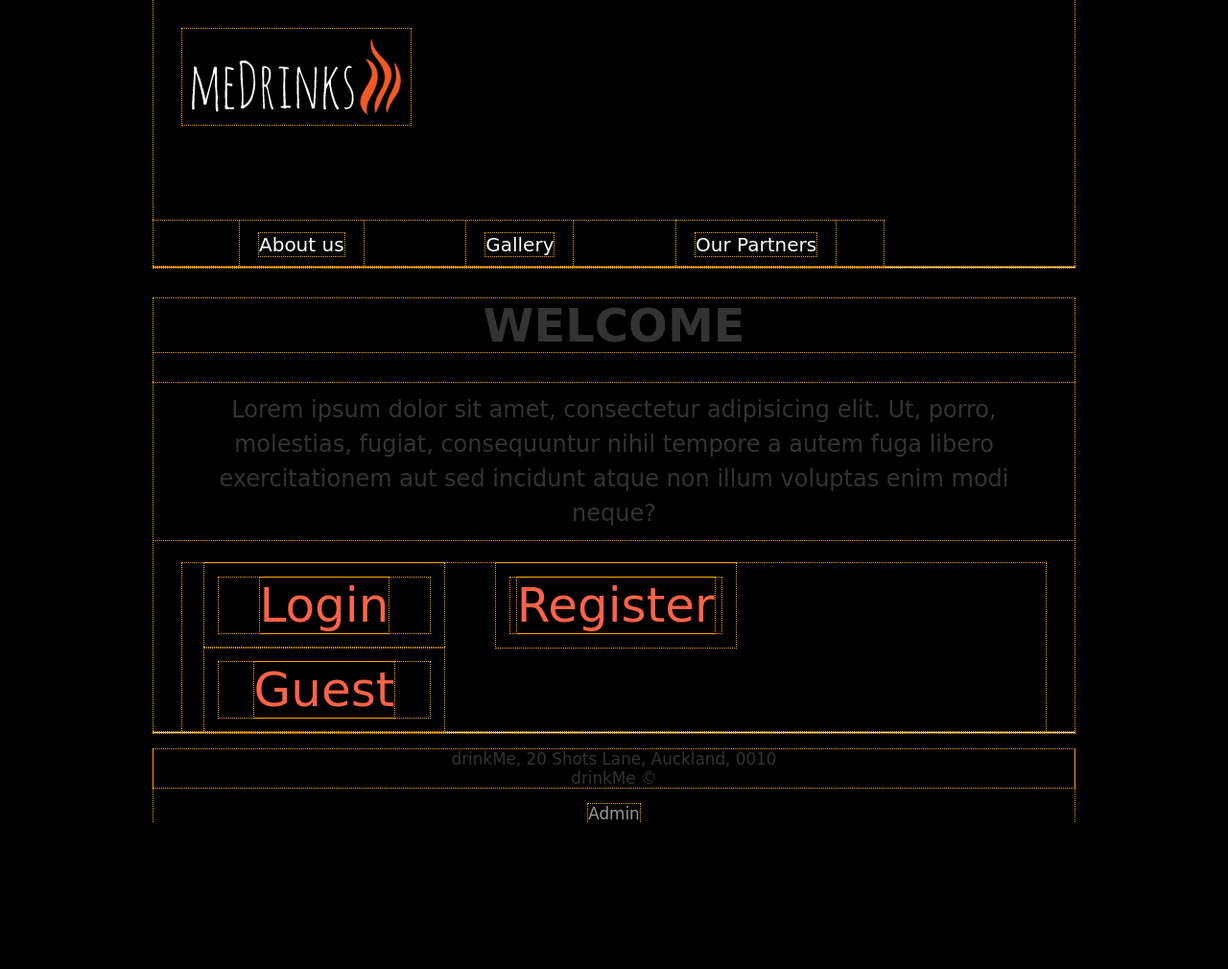
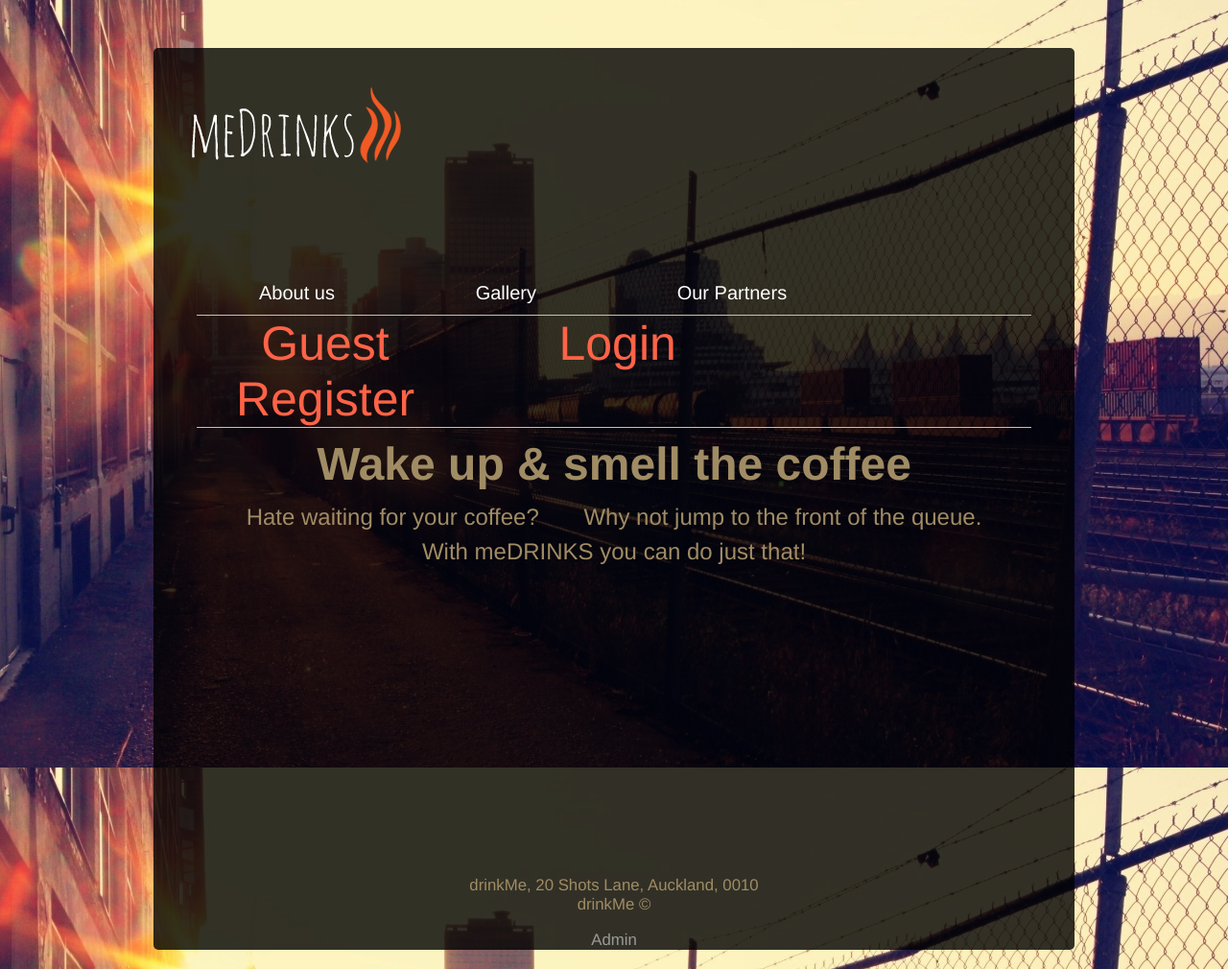
Before and after one commit to SaitauaD/coffee, a PHP site: page / in a window 1280 px wide. Shown: the whole page at 96% size. Before the commit the page ends 857 px from the top, so only its background shows below. Run offline with PHP 8.4, Linux system fonts and the light colour scheme; some libraries are stand-ins or nearby versions.

Commit message:
updated css

```diff
--- a/public/css/style.css
+++ b/public/css/style.css
@@ -16,7 +16,7 @@ article,aside,details,figcaption,figure,footer,header,hgroup,nav,section,summary
 
 *{
 
-	outline: 1px dotted orange;
+/*	outline: 1px dotted orange;  */
 
 	box-sizing: border-box;         /* Opera/IE 8+ */
 	-moz-box-sizing: border-box;    /* Firefox, other Gecko */
@@ -26,26 +26,28 @@ article,aside,details,figcaption,figure,footer,header,hgroup,nav,section,summary
 /* ------ General ------- */
 
 body{
-	background: black;
-/*	background: url('../images/background/coffee.jpg') no-repeat center center fixed;
+/*	background: #140000; */
+	background: url('../images/background/background22.jpg') no-repeat center center fixed;
   		-webkit-background-size: cover;
   		-moz-background-size: cover;
   		-o-background-size: cover;
-  		background-size: cover; 			*/
-	font-family: 'Amatic SC', cursive;
-	color: #333;
+  		background-size: cover;
+	font-family: 'Amatic SC', 'Helvetica neue';
+	color: #A08C64;
 	font-size: 1.5em;
 }
 
-.main, header, footer{
+.container{
 	width: 960px;
 	margin: 0 auto;
-	background: rgba(0, 0, 0, 0.8);
+	background: rgba(0,0,0,0.8);
+	border-radius: 5px;
+	margin-top: 50px;
 }
 
 .line{
-	border-bottom: 1px solid white;
-	width: 960px;
+	border-bottom: 1px solid #C7C1AF;
+	width: 870px;
 	margin: 0 auto;
 }
 .clearfix:after {
@@ -97,11 +99,16 @@ nav ul li a:hover{
 	.main h1, .main p{
 		text-align: center;
 	}
+	.main h1{
+		margin: 10px 0;
+	}
 
 	.main p{
-	padding: 10px 50px;
+		margin: 0;
 		line-height: 1.5;
 	}
+
+/* ------ MAIN ------- */
 
 	/* ------ BUCKET ------- */
 
@@ -113,65 +120,97 @@ nav ul li a:hover{
 	}
 
 	.button{
-		width: 250px;
+		width: 280px;
 		display: inline-block;
-		padding: 15px;
-		margin: 0 23px;
+		margin: 0 9px;
 		text-align: center;
 		font-size: 1em;
 		position: relative;
-	}
-	.session1 a{
-		position: absolute;
 	}
 	.session a{
 		text-decoration: none;
 		color: tomato;
 		font-size: 50px;
+		margin: 0;
 	}
 	.session a:hover{
-		border-top: 1px solid tomato;
-		border-bottom: 1px solid tomato;
+		color: white;
 	}
-
 
 		/* ------ DROPDOWN ------- */
 
 		.dropdown{
-			width: 235px;
+			width: 280px;
 			font-size: 0.8em;
 			display: none;
+
+			-webkit-transition: display 2s ease;
+
+		       -moz-transition: display 2s ease;
+
+		         -o-transition: display 2s ease;
+
+		            transition: display 2s ease;
 		}
 
+
 		.dropdown input[type="text"], input[type="password"]{
-			width: 100px;
-			margin: 10px;
-			border: 1px dotted black;
-			border-bottom: 1px dotted white;
-			background: black;
+			margin: 5px;
+			border: 1px dotted #333;
+
+			background: rgba(0,0,0,0.3);
 			color: white;
 			font-family: inherit;
+			border-radius: 5px;
+		}
+
+		#dropdown input[type="text"], input[type="password"]{
+			width: 195px;
+		}
+		.dropdown input[type="text"], input[type="password"]{
+			width: 180px;
+		}
+		.dropdown input[type="text"]{
+			margin-top: 20px;
 		}
 
 		.dropdown input[type="submit"]{
-			margin: 10px 0 0 110px;
+			margin: 10px 0 0 180px;
 			font-size: 15px;
-			background: black;
+			background: rgba(0,0,0,0.6);
 			color: #fff;
 			border: 1px solid #fff;
 			font-family: inherit;
+		}
+		#row input[type="submit"]{
+			margin: 10px 0 0 190px;
+		}
+		.dropdown input[type="submit"]{
+			margin: 10px 0 0 220px;
+		}
+
+	/* ------ IMG BANNER ------- */
+
+	#banner{
+		width: 870px;
+		height: 300px;
+		margin: 0 auto;
+	}
+	#banner>img{
+		width: 870px;
+		height: 300px;
 	}
 
 
 
 
 /* ------ HEADER ------- */
-/* ------ HEADER ------- */
 /* ------ FOOTER ------- */
 
 footer{
 	text-align: center;
 	font-size: 0.7em;
+	margin: 20px;
 }
 footer a{
 	text-decoration: none;
--- a/views/header.php
+++ b/views/header.php
@@ -3,7 +3,7 @@
 <head>
 	<link rel="stylesheet" href="../public/css/style.css">
 	<meta charset="UTF-8">
-	<title>drinkMe</title>
+	<title>theGRIND</title>
 	<script type="text/javascript" src="http://ajax.googleapis.com/ajax/libs/jquery/1.6.2/jquery.min.js"></script>
 	<script>
 
@@ -31,6 +31,7 @@
 	</script>
 </head>
 <body>
+	<div class="container">
 		<header class="clearfix">
 			<img id="logo" src="../public/images/logo/logo.fw.png" alt="">
 
--- a/views/home.php
+++ b/views/home.php
@@ -1,15 +1,20 @@
 
    	<div class="line"></div>
    	<div class="main">
-	    <h1>WELCOME	</h1>
-	    <p>Lorem ipsum dolor sit amet, consectetur adipisicing elit. Ut, porro, molestias, fugiat, consequuntur nihil tempore a autem fuga libero exercitationem aut sed incidunt atque non illum voluptas enim modi neque?</p>
 
 		<div id="bucket">
+
+			<div class="button">
+		    	<div class="session">
+					<a class="link" href="#">Guest</a>
+				</div>
+		    </div> <!-- end of button div -->
+
 		    <div class="button">
 		    	<div class="session">
 		     		<a class="link" href="#">Login</a>
 		     	</div>
-		    	<form class="dropdown" action="#">
+		    	<form class="dropdown" id="dropdown" action="#">
 			       	<div class="row">
 						<label for="">Username</label>
 						<input type="text">
@@ -18,7 +23,7 @@
 						<label for="">Password</label>
 						<input type="password">
 			       	</div>
-			       	<div class="row">
+			       	<div class="row" id="row">
 						<input type="submit" value="Login">
 			       	</div>
 		       	</form>
@@ -42,12 +47,17 @@
 			       	</div>
 		       	</form>
 		    </div> <!-- end of button div -->
+		 </div> <!-- end of bucket div -->
 
-		    <div class="button">
-		    	<div class="session">
-					<a class="link" href="#">Guest</a>
-				</div>
-		    </div> <!-- end of button div -->
-	     </div> <!-- end of bucket div -->
+		<div class="line"></div>
+
+
+	    <h1>Wake up & smell the coffee</h1>
+	    <p>Hate waiting for your coffee? &nbsp &nbsp &nbsp Why not jump to the front of the queue.</p>
+	    <p>With meDRINKS you can do just that!</p>
+
+		<div id="banner">
+		<!--	<img src="../public/images/coffee/banner.fw.png" alt="">    -->
+		</div>
+
 	</div> <!-- end of main div -->
-	<div class="line"></div>
```
Also changed, not shown: public/images/background/background22.jpg (added), public/images/coffee/background22.jpg (added), public/images/coffee/banner.fw.png (added), public/images/coffee/coffee1.jpg (added), public/images/coffee/coffee2.jpg (added), public/images/coffee/coffee3.jpg (added), public/images/coffee/coffee4.jpg (added), public/images/coffee/coffee5.jpg (added), public/images/coffee/dv.jpg (added). Lines whose indentation alone changed are shown as unchanged.
